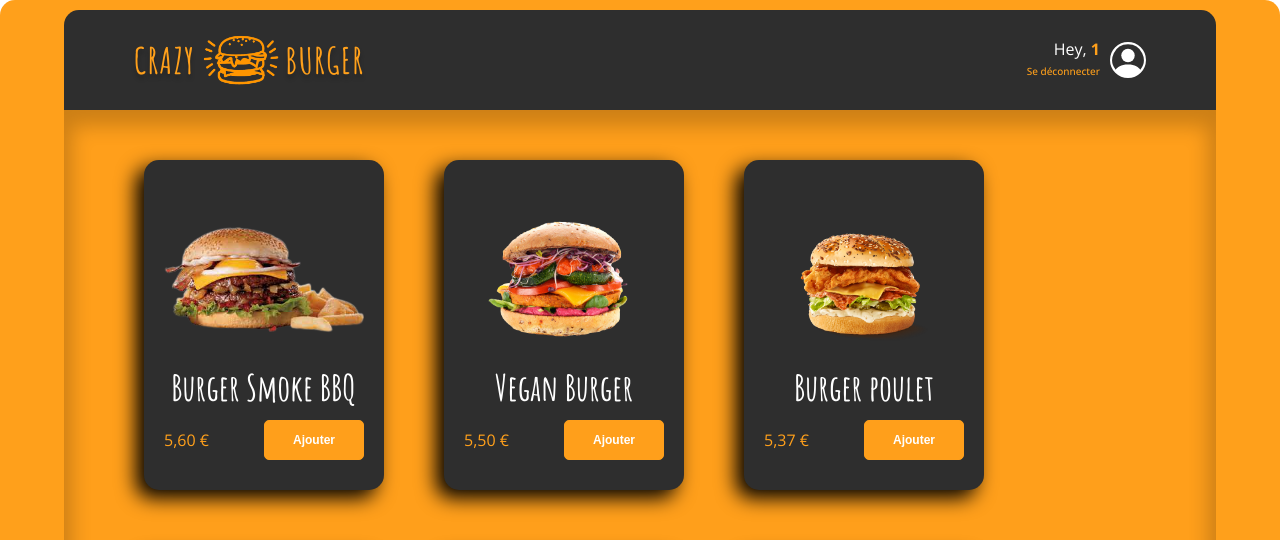
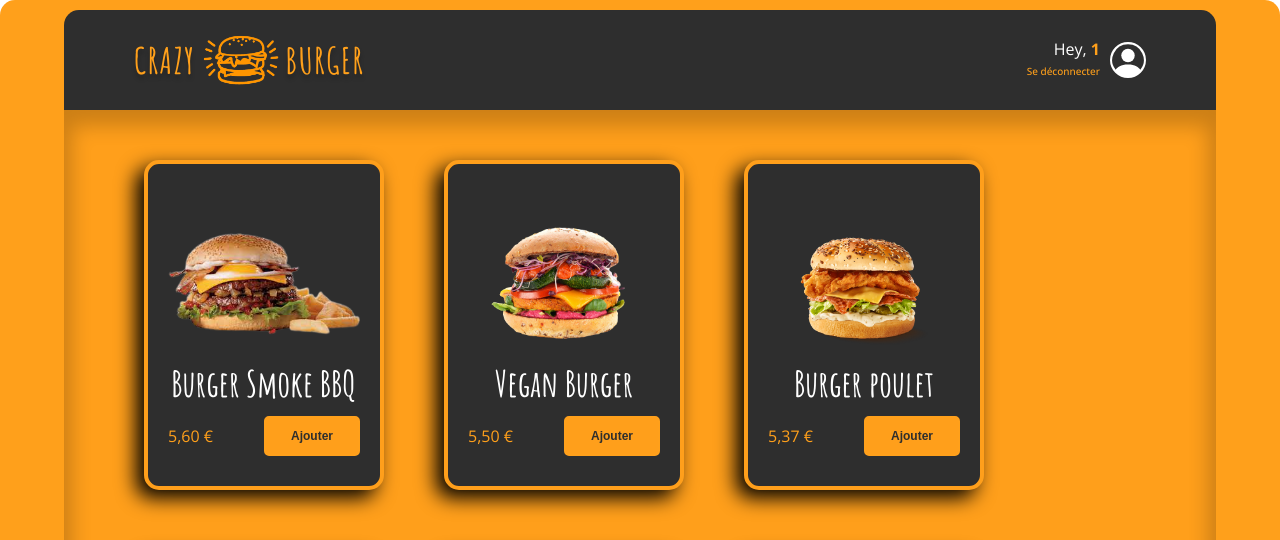
Before and after one commit to ChokDee-Sam/Crazee-Burger, a React (Vite) app: page /order/1 in a window 1280 px wide. Shown: the top 540 px of the page. Built offline with nearby package versions, Linux system fonts and the light colour scheme.

Commit message:
💄 ORDER > PRODUCT > Change border colors + button

```diff
--- a/src/components/pages/order/Main/Product.jsx
+++ b/src/components/pages/order/Main/Product.jsx
@@ -25,7 +25,7 @@ export default function Product({
         <div className="title">{title}</div>
         <div className="description">
           <div className="price">{formatPrice(price)}</div>
-          <PrimaryButton label={"Ajouter"} className={"size"} />
+          <PrimaryButton label={"Ajouter"} className={"button-add"} />
         </div>
       </div>
     </ProductStyled>
@@ -44,6 +44,7 @@ const ProductStyled = styled.div`
   width: 240px;
   height: 330px;
   padding: 50px 20px 30px 20px;
+  border: 4px solid #ff9f1b;
 
   border-radius: 15px;
   /* box-shadow: -8px 8px 20px 0px rgba(0, 0, 0, 0.2); */
@@ -56,6 +57,7 @@ const ProductStyled = styled.div`
 
     transition: all 0.2s ease;
     box-shadow: -6px 4px 30px 0px #000000b5;
+    border: 6px solid white;
 
     transform: rotate(2deg) scale(1.15);
   }
@@ -136,10 +138,27 @@ const ProductStyled = styled.div`
           width: 50%;
         } */
 
-      .size {
+      .button-add {
         width: 50%;
         height: 40px;
         font-size: 12px;
+        color: #2e2e2e;
+        /* background-color: #bb280b; */
+        border: 2px solid #ffa01b;
+
+        /* background-color: #2e2e2e;
+        border: 2px solid #bb280b;
+        border: 2px solid #ffa01b;
+        color: white; */
+        &:hover {
+          background-color: #2e2e2e;
+          background-color: white;
+          /* border: 2px solid white; */
+          color: #2e2e2e;
+          border: 2px solid white;
+
+          /* color: #ffa01b; */
+        }
       }
     }
   }
```
